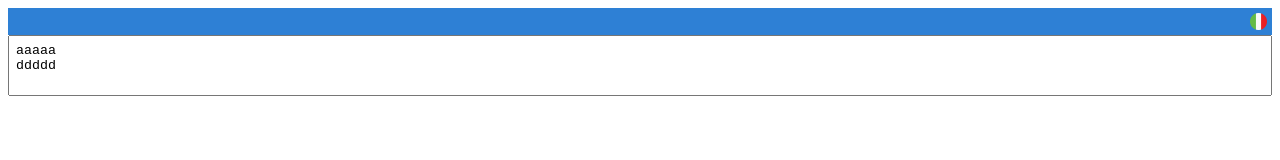
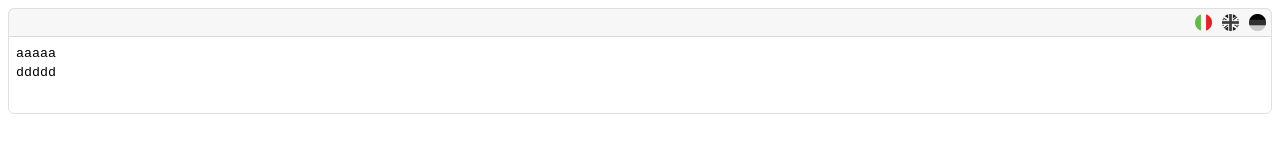
Before and after one commit to andreazorzi/TextareaLocalizer, a website: page index.html in a window 1280 px wide. Drawn offline with Linux system fonts and the light colour scheme.

Commit message:
Update UI

```diff
--- a/textarea-localizer.css
+++ b/textarea-localizer.css
@@ -1,5 +1,7 @@
 .textarea-localizer{
     position: relative;
+    border: 1px solid rgba(0, 0, 0, .125);
+    border-radius: 0.375rem;
 
     & .textarea-localizer-header{
         /* position: absolute; */
@@ -8,26 +10,20 @@
         top: 0px;
         left: 0px;
         width: 100%;
-        background-color: #2e80d5;
+        background-color: rgba(0,0,0,.03);
+        border-bottom: 1px solid rgba(0, 0, 0, .125);
         padding: 5px;
         text-align: right;
         box-sizing: border-box;
     }
 
     & .textarea-localizer-languages{
-        /* float: right; */
         display: flex;
         gap: 10px;
-        width: 17px;
-        overflow: hidden;
-        transition: width 0.3s;
-        -webkit-transition: width 0.3s;
-        -moz-transition: width 0.3s;
-        -o-transition: width 0.3s;
-
-        &:focus, &:hover{
-            width: var(--width);
-        }
+        transition: filter 0.3s;
+        -webkit-transition: filter 0.3s;
+        -moz-transition: filter 0.3s;
+        -o-transition: filter 0.3s;
 
         & .textarea-localizer-language{
             height: 17px;
@@ -45,9 +41,20 @@
         padding: 7px;
         box-sizing: border-box;
         resize: none;
+        border: none;
+        outline: none;
+        line-height: 1.45;
     }
 
-    & .textarea-hidden{
+    & .default-language{
+        display: none;
+    }
+
+    & .textarea-localizer-language:not(.textarea-hidden, :hover){
+        filter: grayscale(100%) !important;
+    }
+
+    & .language-box.textarea-hidden{
         display: none;
     }
 }
```
